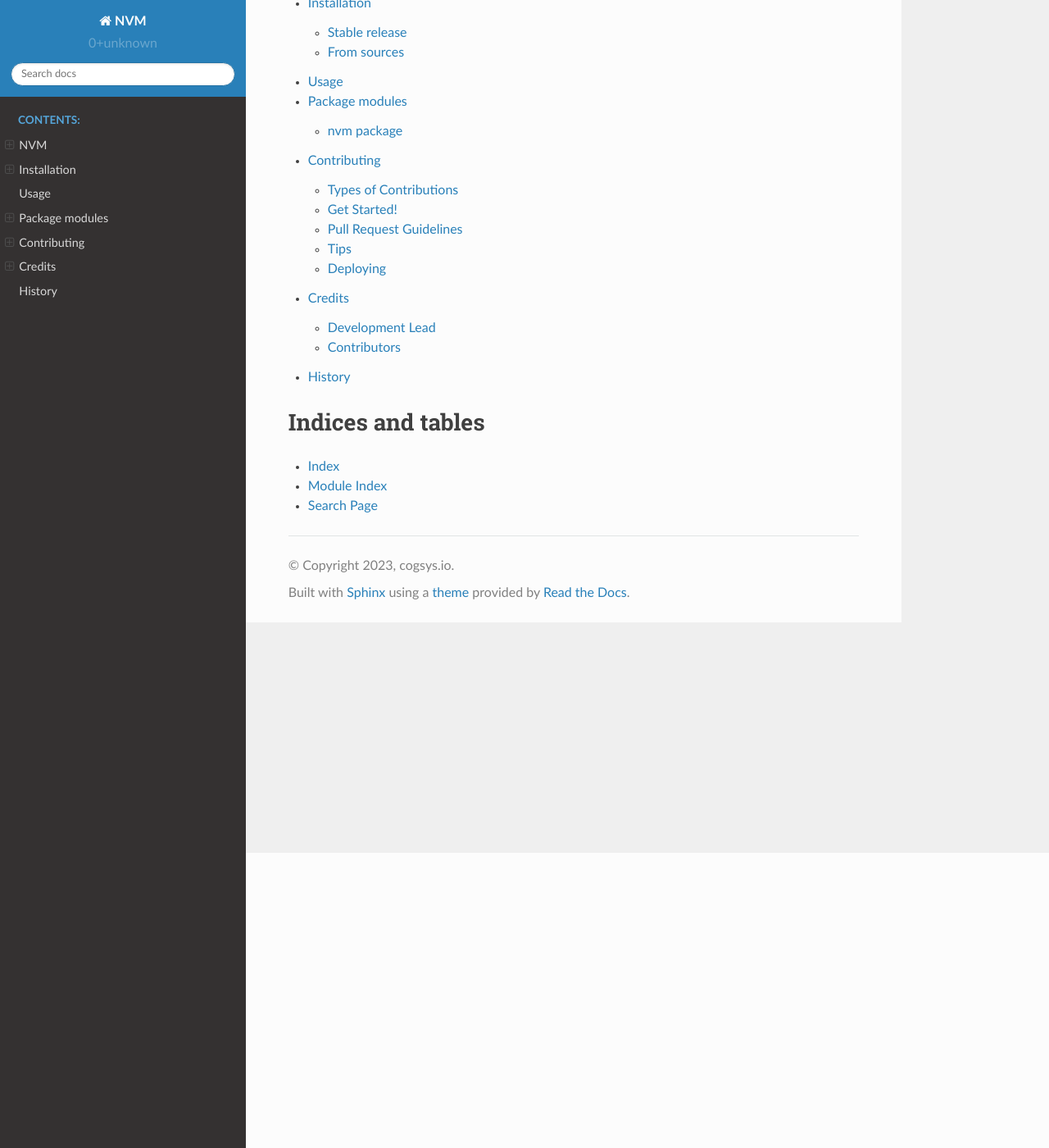
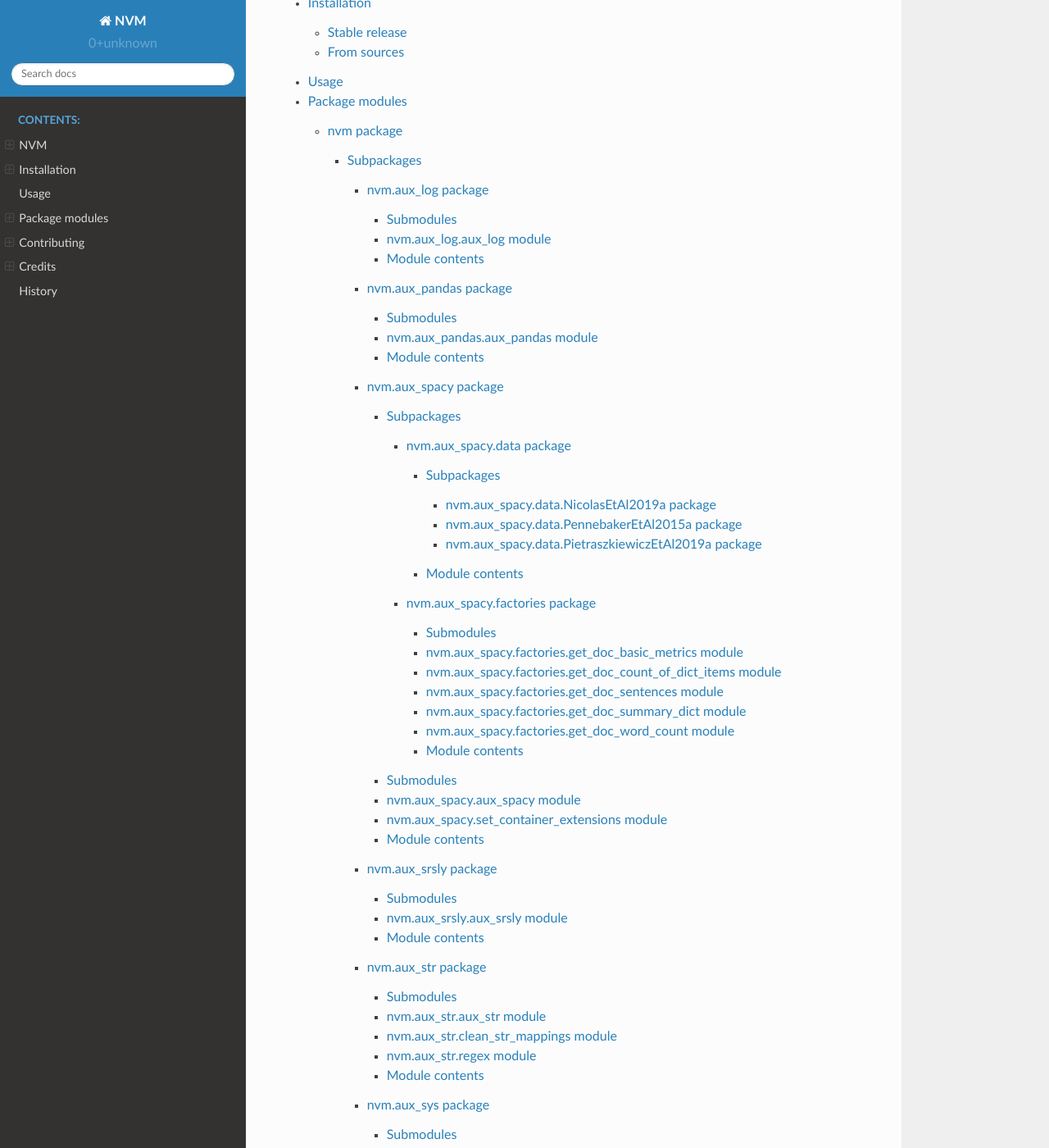
Before and after one commit to cogsys-io/nvm, a Sphinx documentation site: the page built from docs/source/index.rst, in a window 1280 px wide and 1400 px high, scrolled down 360 px. Shown: the whole window at 82% size. Built offline with Sphinx 7.4.7 and the Read the Docs theme 2.0.0, drawn with Linux system fonts in a browser that asks for light colours; some of the changed text lies outside the part shown.

Commit message:
upd: DOCS

```diff
--- a/docs/source/conf.py
+++ b/docs/source/conf.py
@@ -41,6 +41,7 @@ extensions = [
     # "numpydoc",
     "sphinx.ext.napoleon",
     "sphinx.ext.mathjax",
+    # "sphinxcontrib.fulltoc",
 ]
 
 # numpydoc
--- a/docs/source/index.rst
+++ b/docs/source/index.rst
@@ -2,7 +2,7 @@
 ==================================
 
 .. toctree::
-   :maxdepth: 2
+   :maxdepth: 8
    :caption: Contents:
 
    readme
--- /dev/null
+++ b/docs/source/nvm.aux_spacy.data.NicolasEtAl2019a.rst
@@ -0,0 +1,10 @@
+nvm.aux\_spacy.data.NicolasEtAl2019a package
+============================================
+
+Module contents
+---------------
+
+.. automodule:: nvm.aux_spacy.data.NicolasEtAl2019a
+   :members:
+   :undoc-members:
+   :show-inheritance:
--- /dev/null
+++ b/docs/source/nvm.aux_spacy.data.PennebakerEtAl2015a.rst
@@ -0,0 +1,10 @@
+nvm.aux\_spacy.data.PennebakerEtAl2015a package
+===============================================
+
+Module contents
+---------------
+
+.. automodule:: nvm.aux_spacy.data.PennebakerEtAl2015a
+   :members:
+   :undoc-members:
+   :show-inheritance:
--- /dev/null
+++ b/docs/source/nvm.aux_spacy.data.PietraszkiewiczEtAl2019a.rst
@@ -0,0 +1,10 @@
+nvm.aux\_spacy.data.PietraszkiewiczEtAl2019a package
+====================================================
+
+Module contents
+---------------
+
+.. automodule:: nvm.aux_spacy.data.PietraszkiewiczEtAl2019a
+   :members:
+   :undoc-members:
+   :show-inheritance:
--- /dev/null
+++ b/docs/source/nvm.aux_spacy.data.rst
@@ -0,0 +1,20 @@
+nvm.aux\_spacy.data package
+===========================
+
+Subpackages
+-----------
+
+.. toctree::
+   :maxdepth: 4
+
+   nvm.aux_spacy.data.NicolasEtAl2019a
+   nvm.aux_spacy.data.PennebakerEtAl2015a
+   nvm.aux_spacy.data.PietraszkiewiczEtAl2019a
+
+Module contents
+---------------
+
+.. automodule:: nvm.aux_spacy.data
+   :members:
+   :undoc-members:
+   :show-inheritance:
--- /dev/null
+++ b/docs/source/nvm.aux_spacy.factories.rst
@@ -0,0 +1,53 @@
+nvm.aux\_spacy.factories package
+================================
+
+Submodules
+----------
+
+nvm.aux\_spacy.factories.get\_doc\_basic\_metrics module
+--------------------------------------------------------
+
+.. automodule:: nvm.aux_spacy.factories.get_doc_basic_metrics
+   :members:
+   :undoc-members:
+   :show-inheritance:
+
+nvm.aux\_spacy.factories.get\_doc\_count\_of\_dict\_items module
+----------------------------------------------------------------
+
+.. automodule:: nvm.aux_spacy.factories.get_doc_count_of_dict_items
+   :members:
+   :undoc-members:
+   :show-inheritance:
+
+nvm.aux\_spacy.factories.get\_doc\_sentences module
+---------------------------------------------------
+
+.. automodule:: nvm.aux_spacy.factories.get_doc_sentences
+   :members:
+   :undoc-members:
+   :show-inheritance:
+
+nvm.aux\_spacy.factories.get\_doc\_summary\_dict module
+-------------------------------------------------------
+
+.. automodule:: nvm.aux_spacy.factories.get_doc_summary_dict
+   :members:
+   :undoc-members:
+   :show-inheritance:
+
+nvm.aux\_spacy.factories.get\_doc\_word\_count module
+-----------------------------------------------------
+
+.. automodule:: nvm.aux_spacy.factories.get_doc_word_count
+   :members:
+   :undoc-members:
+   :show-inheritance:
+
+Module contents
+---------------
+
+.. automodule:: nvm.aux_spacy.factories
+   :members:
+   :undoc-members:
+   :show-inheritance:
--- /dev/null
+++ b/docs/source/nvm.aux_spacy.rst
@@ -0,0 +1,38 @@
+nvm.aux\_spacy package
+======================
+
+Subpackages
+-----------
+
+.. toctree::
+   :maxdepth: 4
+
+   nvm.aux_spacy.data
+   nvm.aux_spacy.factories
+
+Submodules
+----------
+
+nvm.aux\_spacy.aux\_spacy module
+--------------------------------
+
+.. automodule:: nvm.aux_spacy.aux_spacy
+   :members:
+   :undoc-members:
+   :show-inheritance:
+
+nvm.aux\_spacy.set\_container\_extensions module
+------------------------------------------------
+
+.. automodule:: nvm.aux_spacy.set_container_extensions
+   :members:
+   :undoc-members:
+   :show-inheritance:
+
+Module contents
+---------------
+
+.. automodule:: nvm.aux_spacy
+   :members:
+   :undoc-members:
+   :show-inheritance:
--- /dev/null
+++ b/docs/source/nvm.aux_srsly.rst
@@ -0,0 +1,21 @@
+nvm.aux\_srsly package
+======================
+
+Submodules
+----------
+
+nvm.aux\_srsly.aux\_srsly module
+--------------------------------
+
+.. automodule:: nvm.aux_srsly.aux_srsly
+   :members:
+   :undoc-members:
+   :show-inheritance:
+
+Module contents
+---------------
+
+.. automodule:: nvm.aux_srsly
+   :members:
+   :undoc-members:
+   :show-inheritance:
--- a/docs/source/nvm.aux_str.rst
+++ b/docs/source/nvm.aux_str.rst
@@ -12,6 +12,22 @@ nvm.aux\_str.aux\_str module
    :undoc-members:
    :show-inheritance:
 
+nvm.aux\_str.clean\_str\_mappings module
+----------------------------------------
+
+.. automodule:: nvm.aux_str.clean_str_mappings
+   :members:
+   :undoc-members:
+   :show-inheritance:
+
+nvm.aux\_str.regex module
+-------------------------
+
+.. automodule:: nvm.aux_str.regex
+   :members:
+   :undoc-members:
+   :show-inheritance:
+
 Module contents
 ---------------
 
--- a/docs/source/nvm.rst
+++ b/docs/source/nvm.rst
@@ -9,6 +9,8 @@ Subpackages
 
    nvm.aux_log
    nvm.aux_pandas
+   nvm.aux_spacy
+   nvm.aux_srsly
    nvm.aux_str
    nvm.aux_sys
    nvm.cli
--- a/docs/source/nvm.tests.rst
+++ b/docs/source/nvm.tests.rst
@@ -3,6 +3,14 @@ nvm.tests package
 
 Submodules
 ----------
+
+nvm.tests.test\_aux\_spacy module
+---------------------------------
+
+.. automodule:: nvm.tests.test_aux_spacy
+   :members:
+   :undoc-members:
+   :show-inheritance:
 
 nvm.tests.test\_aux\_str module
 -------------------------------
```
Also changed, not shown: 1 other file.
